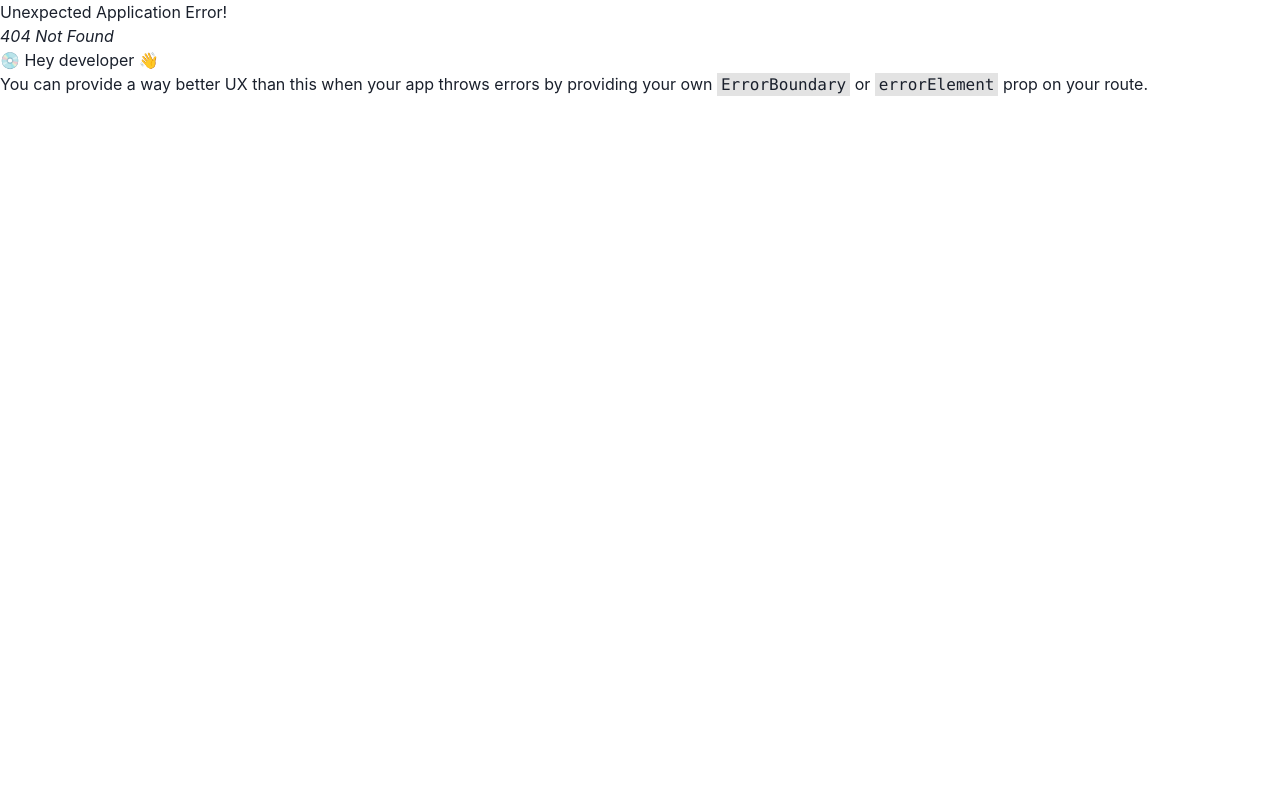
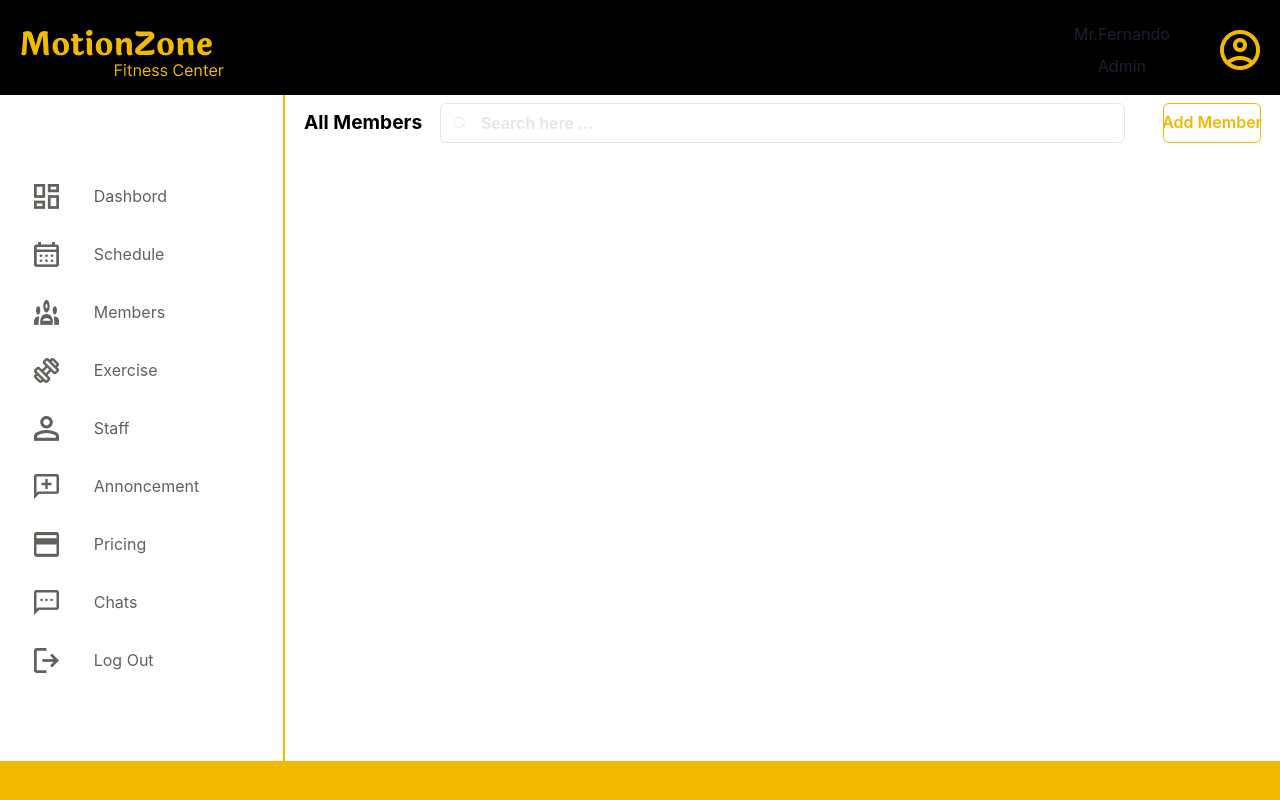
Before and after one commit to GymManagmentSystem/gym_admin_web_app, a React (Vite) app: page /members in a window 1280 px wide. Before the commit this address had no page. Built offline with nearby package versions, Linux system fonts and the light colour scheme.

Commit message:
adding Members Page Heading

```diff
--- /dev/null
+++ b/src/components/SearchHeadingBar.tsx
@@ -0,0 +1,61 @@
+import {
+  Button,
+  Heading,
+  HStack,
+  Input,
+  InputGroup,
+  InputLeftElement,
+} from "@chakra-ui/react";
+import { CiSearch } from "react-icons/ci";
+
+interface SearchHeadingBarProps{
+    buttonPressed:()=>void
+}
+
+const SearchHeadingBar = ({buttonPressed}:SearchHeadingBarProps) => {
+  const headingWidth = { md: "20%", lg: "20%", xl: "10%" };
+  const headingFontSize = { md: "1.2rem", lg: "1.2rem" };
+  const inputWidth = { md: "50%", lg: "50%", xl: "70%" };
+  const buttonWidth = { md: "20%", lg: "30%", xl: "10%" };
+  return (
+    <HStack
+      backgroundColor="#fff"
+      spacing={4}
+      justifyContent="space-around"
+      mr={2}
+      ml={2}
+      mt={2}
+    >
+      <Heading
+        color="#000"
+        whiteSpace="nowrap"
+        width={headingWidth}
+        fontSize={headingFontSize}
+      >
+        All Members
+      </Heading>
+      <InputGroup width={inputWidth}>
+        <InputLeftElement pointerEvents="none">
+          <CiSearch color="#E6E6E5" />
+        </InputLeftElement>
+        <Input
+          placeholder="Search here ..."
+          borderColor="#E6E6E5"
+          _placeholder={{ textColor: "#E6E6E5", fontWeight: "600" }}
+          focusBorderColor="#F1B900"
+        />
+      </InputGroup>
+      <Button
+        borderColor="#F1B900"
+        textColor="#F1B900"
+        variant="outline"
+        width={buttonWidth}
+        onClick={buttonPressed}
+      >
+        Add Member
+      </Button>
+    </HStack>
+  );
+};
+
+export default SearchHeadingBar;
--- a/src/components/SideBar.tsx
+++ b/src/components/SideBar.tsx
@@ -1,4 +1,4 @@
-import {VStack } from '@chakra-ui/react'
+import {Box, VStack } from '@chakra-ui/react'
 import SideBarLink from './SideBarLink'
 import dashBordLogo from '../assets/dashboard (1).png'
 import scheduleLogo from '../assets/schedule.png'
@@ -9,20 +9,21 @@ import announcementLogo from '../assets/announcement.png'
 import pricingLogo from '../assets/pricing.png'
 import chatLogo from '../assets/chat.png'
 import logOutLogo from '../assets/logout.png'
+import { Link } from 'react-router-dom'
 
 
 const SideBar = () => {
   return (
     <VStack width="100%" padding={2} style={{backgroundColor:'#fff'}}>
-        <SideBarLink imageSrc={dashBordLogo} title='Dashbord'/>
-        <SideBarLink imageSrc={scheduleLogo} title='Schedule'/>
-        <SideBarLink imageSrc={membersLogo} title='Members'/>
-        <SideBarLink imageSrc={exerciseLogo} title='Exercise'/>
-        <SideBarLink imageSrc={staffLogo} title='Staff'/>
-        <SideBarLink imageSrc={announcementLogo} title='Annoncement'/>
-        <SideBarLink imageSrc={pricingLogo} title='Pricing'/>
-        <SideBarLink imageSrc={chatLogo} title='Chats'/>
-        <SideBarLink imageSrc={logOutLogo} title='Log Out'/>
+        <SideBarLink  imageSrc={dashBordLogo} title='Dashbord' path='/'/>
+        <SideBarLink imageSrc={scheduleLogo} title='Schedule' path='/'/>
+        <SideBarLink imageSrc={membersLogo} title='Members' path='/members'/>
+        <SideBarLink imageSrc={exerciseLogo} title='Exercise' path='/'/>
+        <SideBarLink imageSrc={staffLogo} title='Staff' path='/'/>
+        <SideBarLink imageSrc={announcementLogo} title='Annoncement' path='/'/>
+        <SideBarLink imageSrc={pricingLogo} title='Pricing' path='/'/>
+        <SideBarLink imageSrc={chatLogo} title='Chats' path='/'/>
+        <SideBarLink imageSrc={logOutLogo} title='Log Out' path='/'/>
     </VStack>
   )
 }
--- a/src/components/SideBarLink.tsx
+++ b/src/components/SideBarLink.tsx
@@ -1,12 +1,14 @@
 import { Box, HStack, Image, Text } from "@chakra-ui/react";
 import { useState } from "react";
+import { Link } from "react-router-dom";
 
 interface SideBarLinkProps {
   title: string;
   imageSrc: string;
+  path:string
 }
 
-const SideBarLink = ({ title, imageSrc }: SideBarLinkProps) => {
+const SideBarLink = ({ title, imageSrc,path}: SideBarLinkProps) => {
   const [isHoverd, setIsHovered] = useState(false);
   return (
     <HStack
@@ -21,12 +23,12 @@ const SideBarLink = ({ title, imageSrc }: SideBarLinkProps) => {
         <Image src={imageSrc} color={isHoverd ? "#ffffff" : "#62615D"} width={{md:"20px",lg:"25px",xl:"25px"}} height={{md:"20px",lg:"25px",xl:"25px"}} objectFit="cover" />
       </Box>
       <Box width="70%">
-        <Text
+        <Link to={path}><Text
           fontSize={{md:"0.8rem",lg:"1rem",xl:"1rem"}}
           color={isHoverd ? "#ffffff" : "#62615D"}
         >
           {title}
-        </Text>
+        </Text></Link>
       </Box>
     </HStack>
   );
--- /dev/null
+++ b/src/pages/MembersPage.tsx
@@ -0,0 +1,14 @@
+import SearchHeadingBar from "../components/SearchHeadingBar"
+
+const MembersPage = () => {
+    const buttonPress=()=>{
+        console.log('button pressed!')
+    }
+  return (
+    <>
+    <SearchHeadingBar buttonPressed={buttonPress}/>
+    </>
+  )
+}
+
+export default MembersPage
--- a/src/routes.tsx
+++ b/src/routes.tsx
@@ -1,13 +1,15 @@
 import { createBrowserRouter } from "react-router-dom";
 import Layout from "./pages/Layout";
-import HomeDashbord from "./pages/HomeDashbord";
+import HomeDashbord from "./pages/HomeDashbordPage";
+import MembersPage from "./pages/MembersPage";
 
 const routes=createBrowserRouter([
     {
         path:'/',
         element:<Layout/>,
         children:[
-            {index:true,element:<HomeDashbord/>}
+            {index:true,element:<HomeDashbord/>},
+            {path:'members',element:<MembersPage/>}
         ]
     }
 ])
```
Also changed, not shown: src/pages/HomeDashbordPage.tsx (renamed from src/pages/HomeDashbord.tsx).
